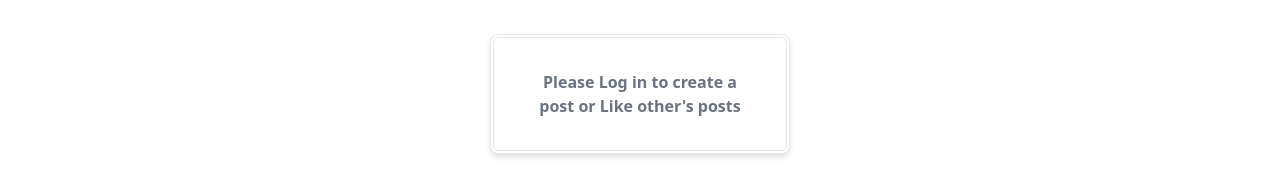
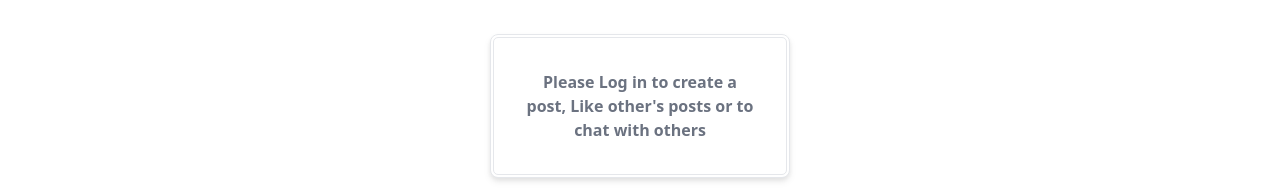
Before and after one commit to Axit147/moments, a React (Create React App) app in the folder client/: page / in a window 1280 px wide. Shown: the part 124-316 px from the top of the page. Built offline with nearby package versions, Linux system fonts and the light colour scheme; no server answers.

Commit message:
update Form.jsx

```diff
--- a/client/src/components/Form.jsx
+++ b/client/src/components/Form.jsx
@@ -77,7 +77,10 @@ function Form({ currentId, setCurrentId }) {
   if (!user) {
     return (
       <div className="rounded-lg bg-white my-10 max-w-[300px] p-8 border-4 border-double text-center drop-shadow-md text-gray-500 font-semibold">
-        <h4>Please Log in to create a post or Like other's posts</h4>
+        <h4>
+          Please Log in to create a post, Like other's posts or to chat with
+          others
+        </h4>
       </div>
     );
   } else {
```
